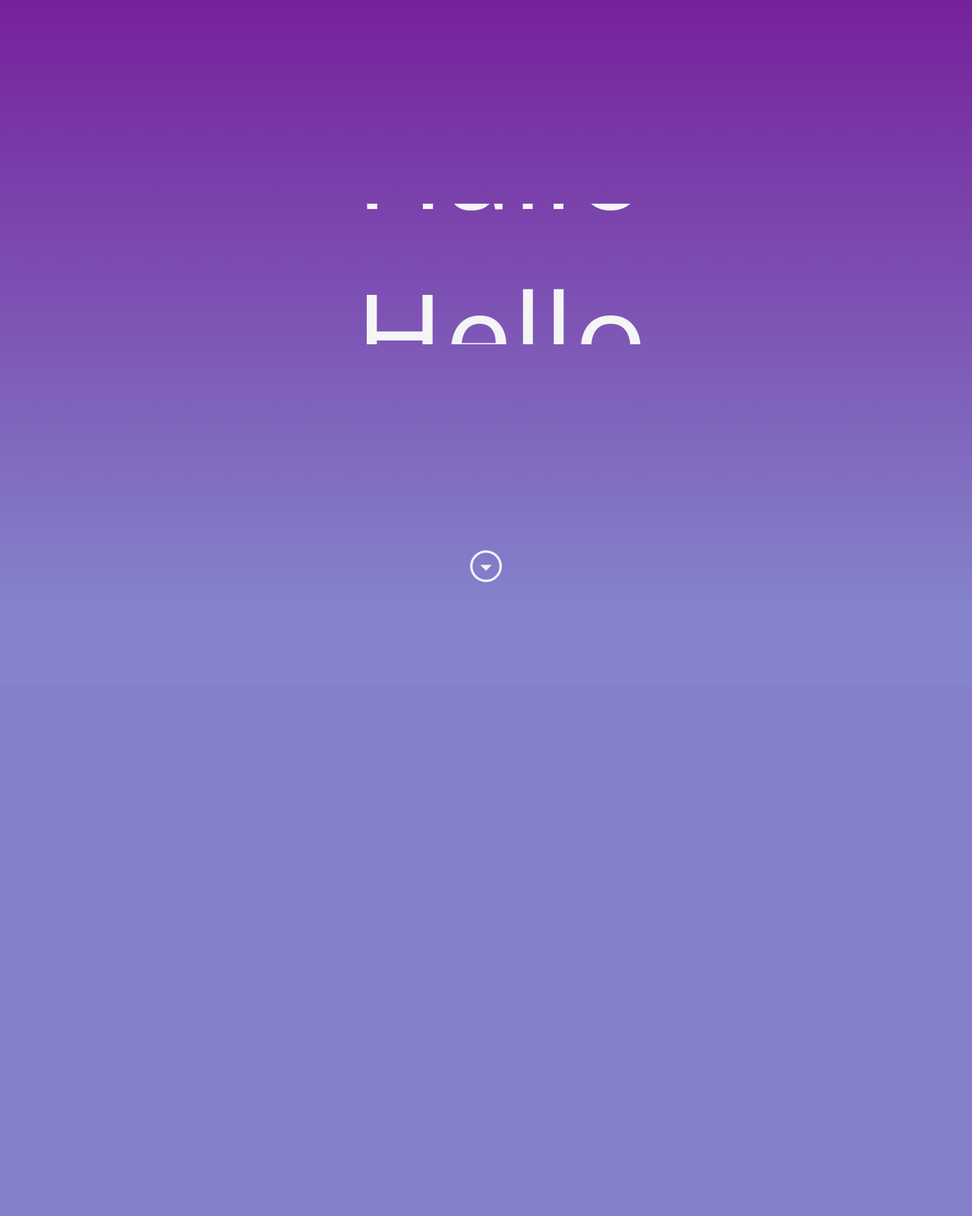
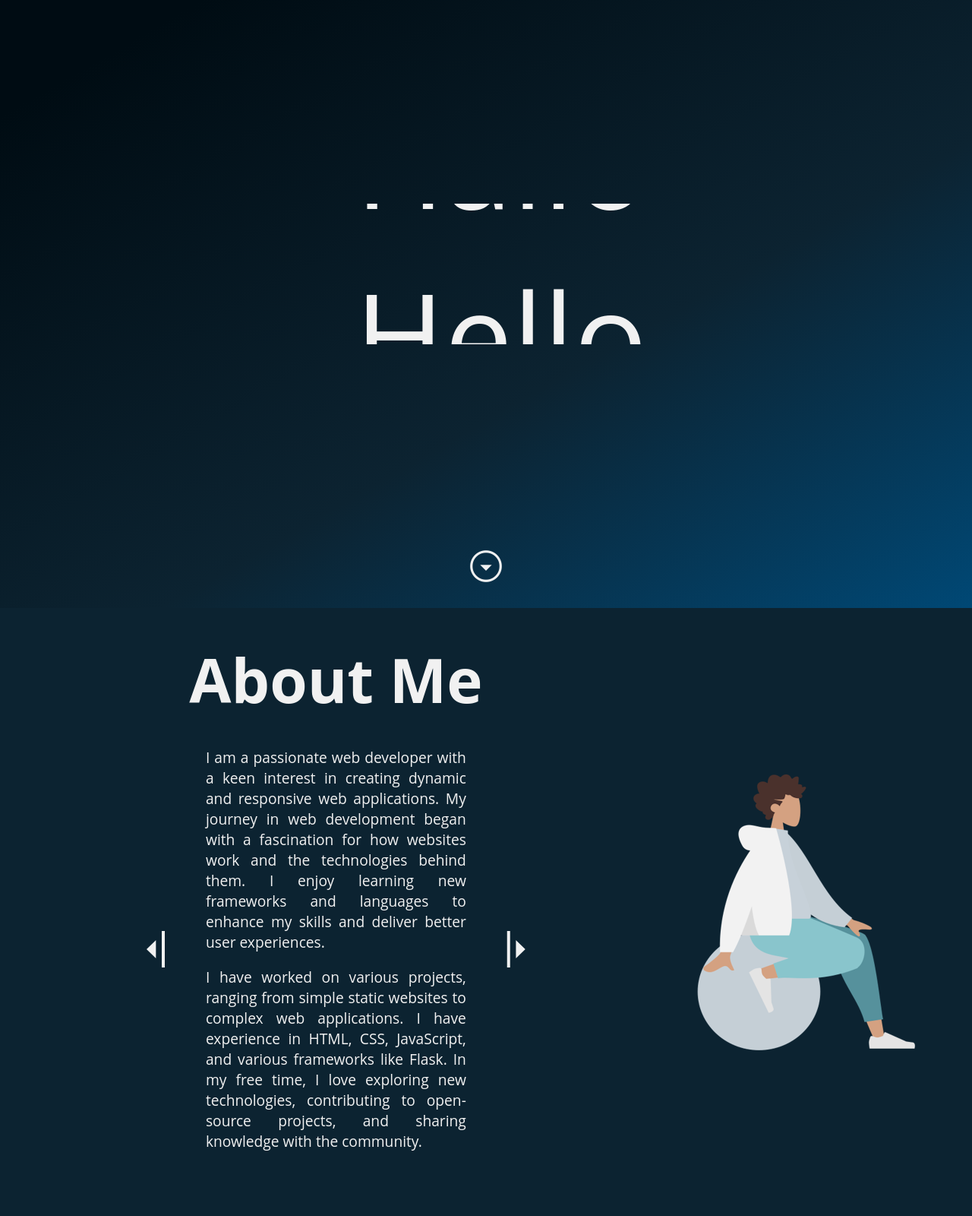
Before and after one commit to Mineplayed/Portfollio_protos, a Flask app: page / in a window 1280 px wide. Shown: the whole page at 76% size. Before the commit the page ends 766 px from the top, so only its background shows below. Run offline with Flask 3, Linux system fonts and the light colour scheme.

Commit message:
finish welcome page and start about me section

```diff
--- a/app.py
+++ b/app.py
@@ -6,13 +6,5 @@
 def home():
     return render_template('index.html')
 
-@app.route('/about')
-def about():
-    return render_template('about.html')
-
-@app.route('/contact')
-def contact():
-    return render_template('contact.html')
-
 if __name__ == '__main__':
     app.run(debug=True)
--- a/static/style.css
+++ b/static/style.css
@@ -1,13 +1,14 @@
 :root {
     --bg-primary: #8483cc;
-    --bg-secondary: #76219b;
-    --bg-tertiary: #001F75;
+    --bg-secondary: #004875;
+    --bg-tertiary: #0c2331;
     --temp-color : #000000;
-    --primary-color: #4CAF50;
-    --secondary-color: #f1f1f1;
-    --text-color: #333;
-    --font-size: 16px;
+    --light-txt-color: #f1f1f1;
+    --dark-txt-color: #333;
 }
+
+a { text-decoration: none;
+    color: var(--light-txt-color); }
 
 * {font-family: 'Open Sans', sans-serif;}
 
@@ -33,9 +34,8 @@
 
     min-height:100vh;
 
-    color: whitesmoke;
-    background: var(--bg-primary);
-    background: linear-gradient(0deg, var(--bg-primary) 0%, var(--bg-secondary) 100%);
+    color: var(--light-txt-color);
+    background: linear-gradient(150deg, #000c13 10% ,var(--bg-tertiary) 60%, var(--bg-secondary) 100%);
 }
 
 .welcome>* {
@@ -45,25 +45,13 @@
     flex-direction: column;
 }
 
+/* Welcome animation */
+
 .content {
     justify-content: center;
     align-items: center;
 
     height: 90vh;
-}
-
-@keyframes change_hello {
-    /* 0%, 9%, 100% {transform: translateY(0%);}
-    12.5%, 21.5%, 87.5%, 96.5% {transform: translateY(-100%);}
-    25%, 24%, 75%, 84% {transform: translateY(-200%);}
-    37.5%, 46.5%, 62.5%, 73.5% {transform: translateY(-300%);}
-    50%, 59% {transform: translateY(-400%);} */
-
-    0%, 10%, 100% { transform: translateY(0%); }
-    12.5%, 22.5%, 87.5%, 97.5% { transform: translateY(-110%); }
-    25%, 35%, 75%, 85% { transform: translateY(-210%); }
-    37.5%, 47.5%, 62.5%, 72.5% { transform: translateY(-310%); }
-    50%, 60% { transform: translateY(-410%); }
 }
 
 .content__list {
@@ -79,6 +67,7 @@
 
     overflow: hidden;
 
+    cursor: default;
 }
 
 .content__list>li {
@@ -87,6 +76,8 @@
     font-size: 10rem;
     margin-bottom: 7pt;
 }
+
+/****************************************/
 
 .material-symbols-outlined.continue {
     height: 10vh;
@@ -99,7 +90,70 @@
     display: flex;
     gap: 16px;
 
-    height: 100px;
+    height: 100vh;
+}
 
-    background: var(--bg-primary);
+/* ABOUT section */
+
+.about {
+    background: var(--bg-tertiary);
+    color: var(--light-txt-color);
 }
+
+.about>.content {
+    display: flex;
+    flex-direction: column;
+    align-items: center;
+
+    width: 70%;
+}
+
+.about>.content>* {
+    width: 60%;
+    text-wrap: pretty;
+}
+
+.about>.content>.title>h1 {
+    text-align: center;
+    font-size: 5rem;
+    margin-bottom: 16px;
+    cursor: default;
+}
+
+.about>.content>.txt_container {
+    font-size: 1.2rem;
+    text-align: justify;
+}
+
+.about>.content>.txt_container {
+    display: flex;
+    align-items: center;
+
+    gap: 30px;
+
+    cursor: default;
+}
+
+.about>.content>.txt_container>span {
+    font-size: 4rem;
+    cursor: pointer;
+}
+
+.about>.image {
+    width: 30%;
+    height: auto;
+
+    display: flex;
+    justify-content: left;
+    align-items: center;
+}
+
+/* Animations */
+
+@keyframes change_hello {
+    0%, 10%, 100% { transform: translateY(0%); }
+    12.5%, 22.5%, 87.5%, 97.5% { transform: translateY(-110%); }
+    25%, 35%, 75%, 85% { transform: translateY(-210%); }
+    37.5%, 47.5%, 62.5%, 72.5% { transform: translateY(-310%); }
+    50%, 60% { transform: translateY(-410%); }
+}
--- a/templates/index.html
+++ b/templates/index.html
@@ -1,11 +1,3 @@
-<!--
-
-IDEA FOR THE TITLE PAGE
-https://codepen.io/yoannhel/pen/DMzjog
-
-
--->
-
 <!DOCTYPE html>
 <html lang="en">
 <head>
@@ -27,8 +19,33 @@
                 <li>Ciao</li>
             </ul>
         </div>
-        <span class="material-symbols-outlined continue">arrow_drop_down_circle</span>
+        <a href="#about"><span class="material-symbols-outlined continue">arrow_drop_down_circle</span></a>
     </div>
-    <div class="row"></div>
+    <!-- About me section -->
+    <div class="row about" id="about">
+        <div class="content">
+            <div class="title">
+                <h1>About Me</h1>
+            </div>
+            <div class="txt_container">
+                <span class="material-symbols-outlined next_about">arrow_menu_close</span>
+                <div class="txt">
+                    <p>
+                        I am a passionate web developer with a keen interest in creating dynamic and responsive web applications.
+                        My journey in web development began with a fascination for how websites work and the technologies behind them.
+                        I enjoy learning new frameworks and languages to enhance my skills and deliver better user experiences.
+                    </p><p>
+                        I have worked on various projects, ranging from simple static websites to complex web applications.
+                        I have experience in HTML, CSS, JavaScript, and various frameworks like Flask.
+                        In my free time, I love exploring new technologies, contributing to open-source projects, and sharing knowledge with the community.
+                    </p>
+                </div>
+                <span class="material-symbols-outlined last_about">arrow_menu_open</span>
+            </div>
+        </div>
+        <div class="image">
+            <img src="../static/about_pic.png" alt="Image of a man sitting">
+        </div>
+    </div>
 </body>
 </html>
```
Also changed, not shown: static/about_pic.png (added).
